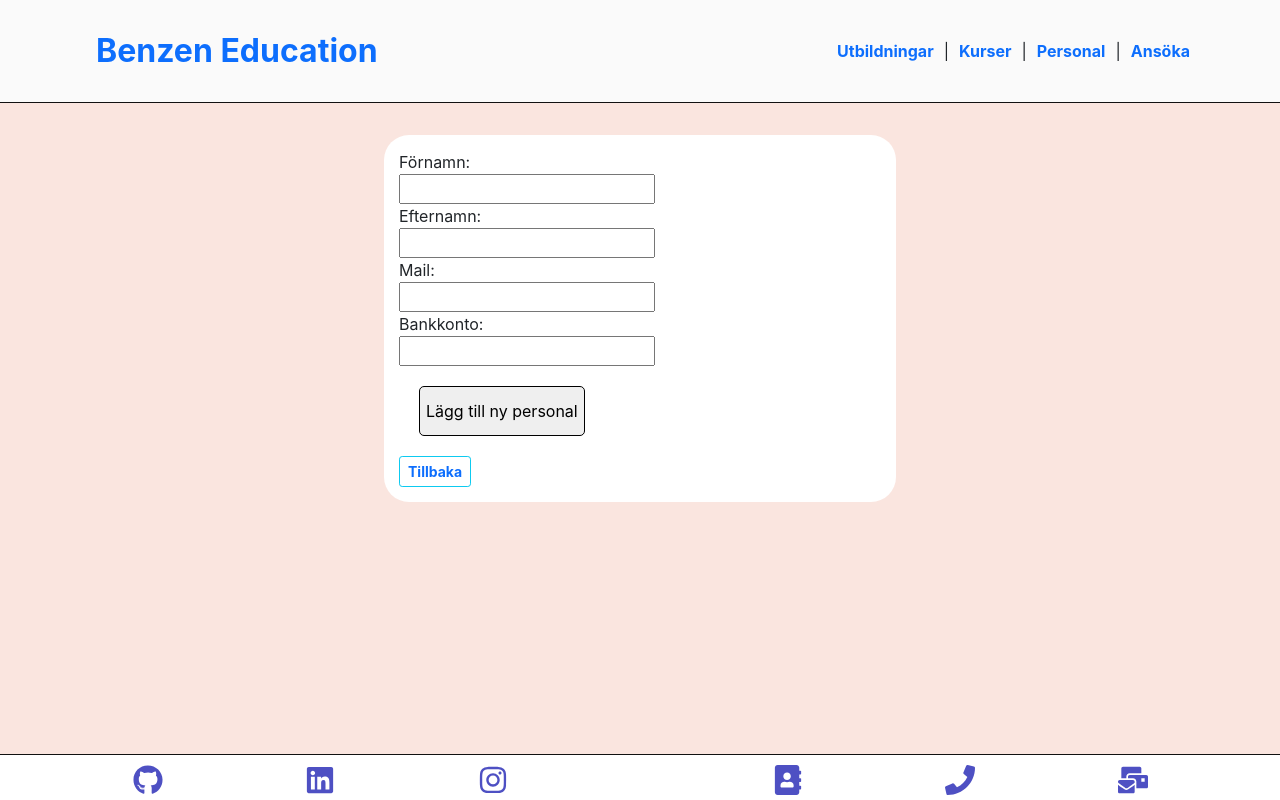
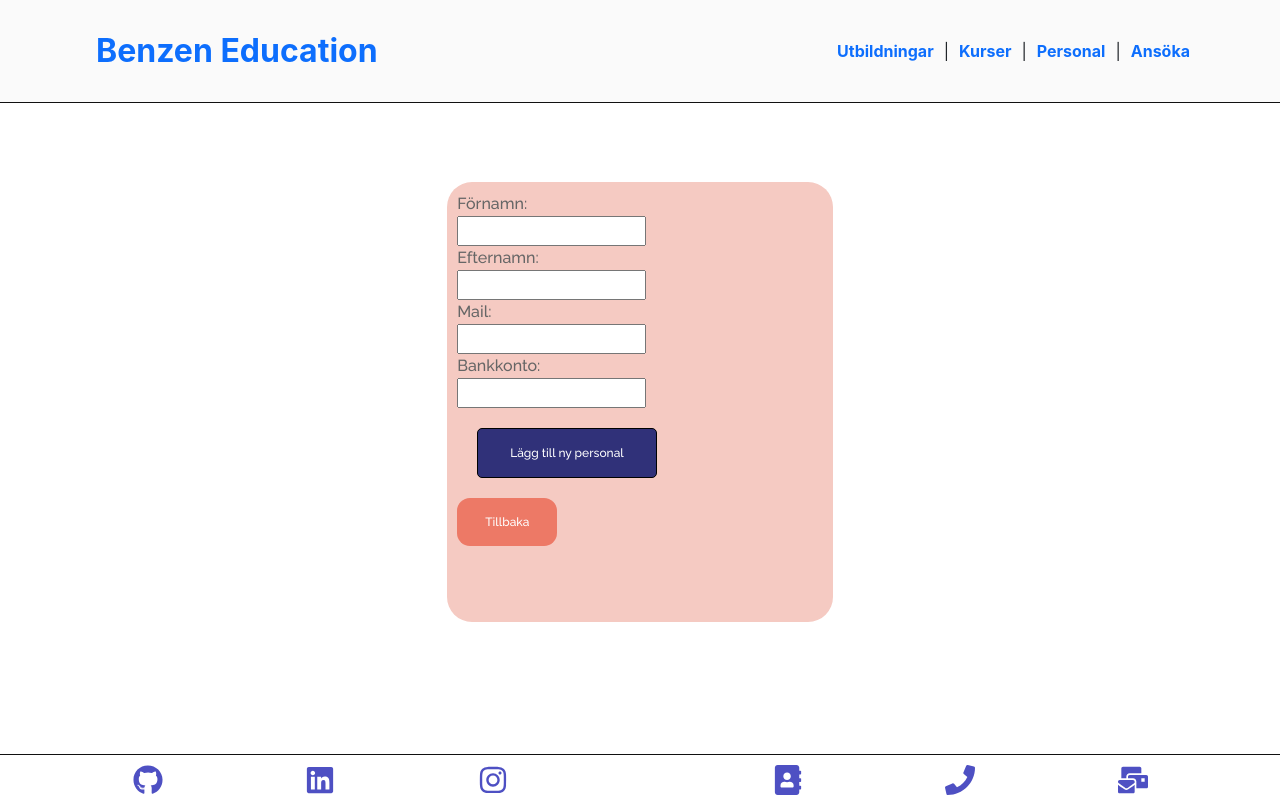
Before and after one commit to Ravelloo2/Benzen, a React (Create React App) app: page /AddPersonal in a window 1280 px wide. Built offline with nearby package versions, Linux system fonts and the light colour scheme; a web font is replaced by a local one.

Commit message:
number-arrow-fix+basic-css

```diff
--- a/package.json
+++ b/package.json
@@ -23,7 +23,7 @@
     "react-icons": "^4.3.1",
     "react-modal": "^3.14.4",
     "react-router-dom": "^6.2.2",
-    "react-scripts": "^5.0.0",
+    "react-scripts": "^2.1.3",
     "web-vitals": "^2.1.4",
     "yup": "^0.32.11"
   },
--- a/src/Components/personal/create-personal.jsx
+++ b/src/Components/personal/create-personal.jsx
@@ -1,6 +1,5 @@
 import React, { useState } from 'react';
 import axios from "axios";
-import { Button } from "react-bootstrap";
 import { Link } from "react-router-dom";
 import "../../css/Personal.css";
 
@@ -26,6 +25,7 @@ const AddPersonal = () => {
 
     return (
         <div className='add-personal-container'>
+        <div className='form-container'>
             <div className='personal-form'>
                 <label className='fName'>Förnamn:</label><br />
                 <input
@@ -64,11 +64,11 @@ const AddPersonal = () => {
                     className='bKonto'
                 /><br />
             </div>
-            <input onClick={() => CreatePersonal()} type="button" value="Lägg till ny personal" id='submitBtn' />
+            <input className='submit-new-btn' onClick={() => CreatePersonal()} type="button" value="Lägg till ny personal" id='submitBtn' />
             <br />
-            <Button variant='outline-info' size='sm'>
-                <Link to="/personal">Tillbaka</Link>
-            </Button>
+
+                <Link to="/personal"><button className='tillbaka-btn'>Tillbaka</button></Link>
+            </div>
 
         </div>
     )
--- a/src/Components/personal/get-personal.jsx
+++ b/src/Components/personal/get-personal.jsx
@@ -39,9 +39,11 @@ export function GetPersonal() {
         <div className='personals'>
             <div className='personal-header'>
                 <h2>Anställda lärare:</h2>
-                <button className='add-personal-btn'>
-                    <Link to="/AddPersonal">Lägg till nya anställningar</Link>
-                </button>
+                    <Link to="/AddPersonal">
+                    <button className='add-personal-btn'>
+                    Lägg till nya anställningar
+                    </button>
+                    </Link>
             </div>
             <section className='peronal-container'>
                 <ul className='personal-list'>
--- a/src/Components/personal/personal-list.jsx
+++ b/src/Components/personal/personal-list.jsx
@@ -12,8 +12,8 @@ const PersonalList = ({ personal, editHandler, deletePersonal }) => {
             <div>{'Bankkonto: ' + bKonto}</div>
         </Container>
 
-        <div className='personal-btns'>
-            <Button name={_id} variant="outline-danger" onClick={deletePersonal}>Ta bort personal</Button>
+        <div>
+            <button className='delete-personal-btn' name={_id} onClick={deletePersonal}>Ta bort personal</button>
         </div>
     </div>
 
--- a/src/css/Personal.css
+++ b/src/css/Personal.css
@@ -5,17 +5,33 @@ h2 {
     color: #666666;
 }
 
-body {
-    background-color: #fae5df;
-}
-
 .personals {
+    margin: 1em;
+    color: #666666;
     margin: 2em auto;
     width: 50%;
     min-height: 45vh;
-    background-color: #ffffff;
+    background-color: #f5cac2;
     border-radius: 25px;
     padding: 10px;
+    font-family: 'Raleway', sans-serif;
+}
+
+.form-container {
+    margin: 1em;
+    color: #666666;
+    margin: 2em auto;
+    width: 80%;
+    min-height: 55vh;
+    background-color: #f5cac2;
+    border-radius: 25px;
+    padding: 10px;
+    font-family: 'Raleway', sans-serif;
+}
+
+.personal-form {
+    width: 45vh;
+
 }
 
 .personal-header {
@@ -23,8 +39,8 @@ body {
     justify-content: space-between;
 }
 
-.add-personal-btn {
-    background-color: #ed7966;
+.add-personal-btn, .submit-new-btn {
+    background-color: #303179;
     border: none;
     color: white;
     padding: 15px 32px;
@@ -33,6 +49,18 @@ body {
     display: inline-block;
     font-size: 12px;
     border-radius: 15px;
+}
+
+.delete-personal-btn, .tillbaka-btn{
+    background-color: #ed7966;
+    border: none;
+    color: white;
+    padding: 15px 28px;
+    text-align: center;
+    text-decoration: none;
+    display: inline-block;
+    font-size: 12px;
+    border-radius: 13px;
 }
 
 .personal-container {
@@ -55,6 +83,12 @@ body {
     height: fit-content;
 }
 
+.bKonto::-webkit-outer-spin-button,
+.bKonto::-webkit-inner-spin-button {
+    -webkit-appearance: none;
+    margin: 0;
+}
+
 .fName, .lName, .email, .bKonto {
     width: auto;
     height: fit-content;
```
Also changed, not shown: 2 other files (tests, documents, lock files or other folders).
